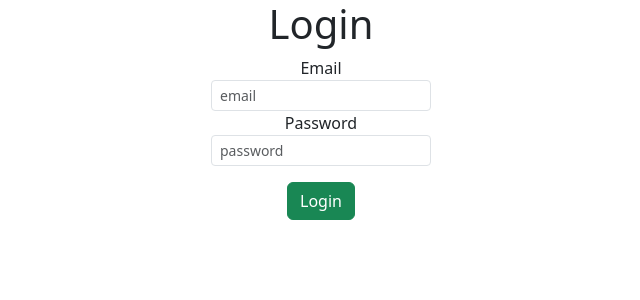
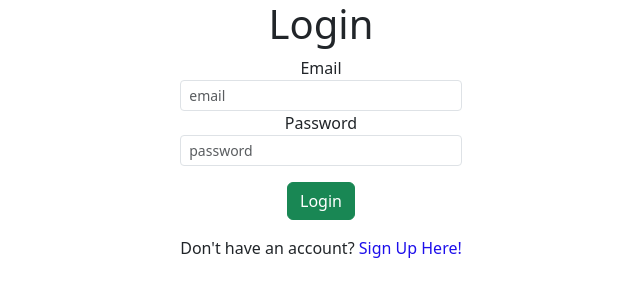
Before and after one commit to Clive-MM/Property-Pulse-, a React (Create React App) app in the folder client/: page /login in a window 1280 px wide. Shown: the top 300 px of the page, without its empty margins (319-959 px from the left). Built offline with nearby package versions, Linux system fonts and the light colour scheme.

Commit message:
SIGNIN component

```diff
--- a/client/src/components/Login.js
+++ b/client/src/components/Login.js
@@ -1,5 +1,6 @@
 import React, { useState } from "react";
 import { useNavigate } from "react-router-dom";
+import "../styles/styles.css";
 
 function Login() {
   const navigate = useNavigate();
@@ -29,7 +30,7 @@ function Login() {
         } else if (data.role === "Tenant") {
           navigate("/tenantDashboard");
         } else {
-           // Handle invalid role case
+          // Handle invalid role case
           console.log("Invalid role");
         }
       } else {
@@ -48,10 +49,12 @@ function Login() {
         id="container"
         className="d-flex justify-content-center align-items-center"
       >
-        <form onSubmit={(e) => {
-          e.preventDefault();
-          handleLogin();
-        }}>
+        <form
+          onSubmit={(e) => {
+            e.preventDefault();
+            handleLogin();
+          }}
+        >
           <div className="form-group">
             <label>Email</label>
             <input
@@ -81,6 +84,11 @@ function Login() {
               Login
             </button>
           </div>
+          <div className="form-group mt-3">
+            <p>
+              Don't have an account? <a href="/register">Sign Up Here!</a>
+            </p>
+          </div>
           {errorMessage && (
             <div className="alert alert-danger" role="alert">
               {errorMessage}
--- a/client/src/index.css
+++ b/client/src/index.css
@@ -11,8 +11,3 @@ code {
   font-family: source-code-pro, Menlo, Monaco, Consolas, 'Courier New',
     monospace;
 }
-
-container{
-  display: flexbox;
-  width: 200px;
-}
--- a/client/src/styles/styles.css
+++ b/client/src/styles/styles.css
@@ -0,0 +1,11 @@
+  /* Define styles for the link */
+  .form-group a {
+    color: rgb(29, 15, 235);
+    text-decoration: none;
+    transition: color 0.3s;
+  }
+
+  /* Define hover effect */
+  .form-group a:hover {
+    color: green;
+  }
```
